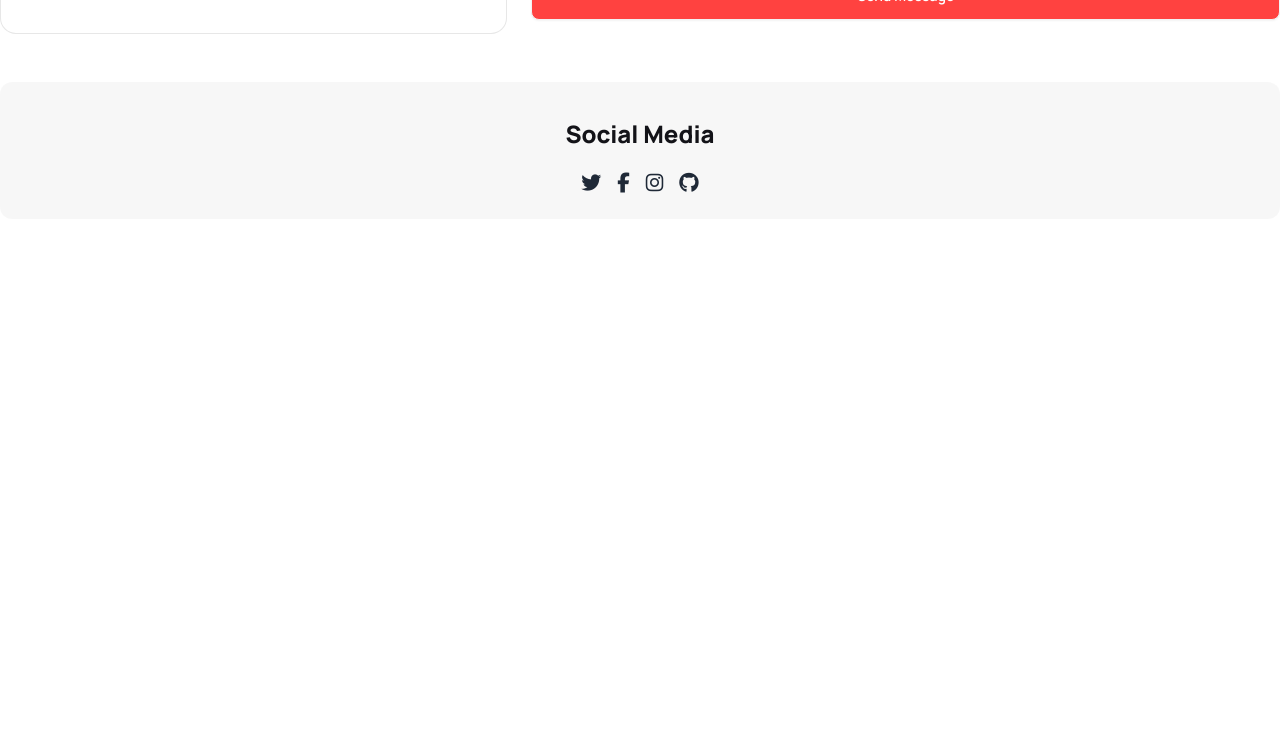
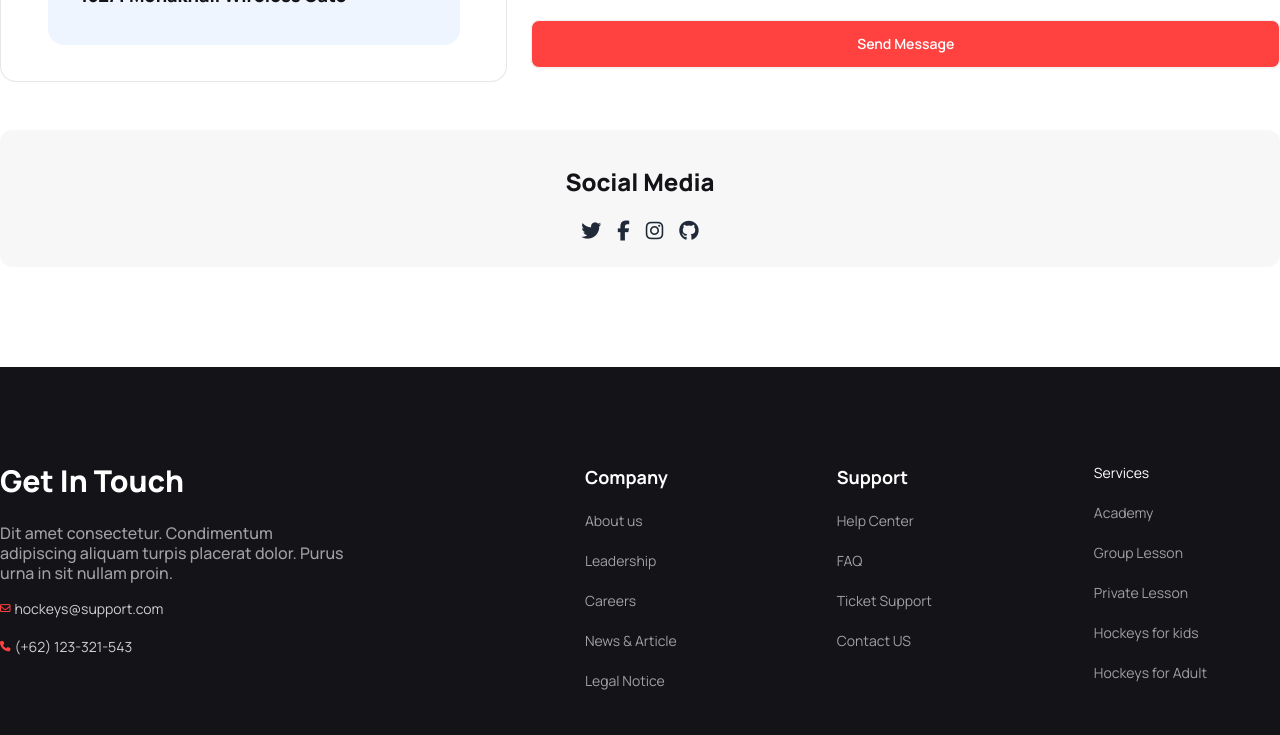
Before and after one commit to jahidrony037/hockeys-solution, a plain HTML site: page index.html in a window 1280 px wide. Shown: the part 4860-5595 px from the top of the page. Before the commit the page ends 5079 px from the top, so only its background shows below. Drawn offline with nearby package versions, Linux system fonts and the light colour scheme.

Commit message:
footer section done

```diff
--- a/index.html
+++ b/index.html
@@ -704,7 +704,7 @@
           </p>
         </div>
 
-        <div class="flex flex-col md:flex-row gap-6">
+        <div class="flex flex-col md:flex-row gap-6 md:mt-12 mt-6">
           <div class="md:w-[40%]">
             <div
               class="p-6 lg:p-9 bg-[#FFF] border-[1px] border-[#1313181A] rounded-2xl flex flex-col items-center gap-6"
@@ -852,6 +852,61 @@
         </div>
       </section>
     </main>
-    <footer></footer>
+    <footer class="bg-[#131318] lg:mt-[100px] md:mt-[80px] mt-10">
+      <section
+        class="container mx-auto footer text-base-content pt-10 md:pt-24 pb-11"
+      >
+        <aside class="flex flex-col md:items-start items-center">
+          <h3 class="text-[#FFFFFF] font-extrabold text-3xl">Get In Touch</h3>
+          <p
+            class="lg:max-w-[350px] lg:text-[16px] text-sm text-[#FFFFFF99] font-medium text-center lg:text-left mt-4"
+          >
+            Dit amet consectetur. Condimentum adipiscing aliquam turpis placerat
+            dolor. Purus urna in sit nullam proin.
+          </p>
+          <div class="space-y-[18px] mt-2 text-[#FFFFFFCC]">
+            <p>
+              <i
+                class="fa-regular fa-envelope fa-xs pr-1"
+                style="color: #ff4240"
+              ></i
+              >hockeys@support.com
+            </p>
+            <p>
+              <i class="fa-solid fa-phone fa-xs pr-1" style="color: #ff4240"></i
+              >(+62) 123-321-543
+            </p>
+          </div>
+        </aside>
+        <div class="flex gap-10 justify-around md:gap-40 mx-auto">
+          <nav class="flex flex-col items-center md:items-start gap-5">
+            <header class="text-[#FFFFFF] text-lg font-bold">Company</header>
+            <a class="link link-hover text-[#FFFFFF99]">About us</a>
+            <a class="link link-hover text-[#FFFFFF99]">Leadership</a>
+            <a class="link link-hover text-[#FFFFFF99]">Careers</a>
+            <a class="link link-hover text-[#FFFFFF99]">News & Article</a>
+            <a class="link link-hover text-[#FFFFFF99]">Legal Notice</a>
+          </nav>
+          <nav class="flex flex-col items-center md:items-start gap-5">
+            <header class="text-[#FFFFFF] text-lg font-bold">Support</header>
+            <a class="link link-hover text-[#FFFFFF99]">Help Center</a>
+            <a class="link link-hover text-[#FFFFFF99]">FAQ</a>
+            <a class="link link-hover text-[#FFFFFF99]">Ticket Support</a>
+            <a class="link link-hover text-[#FFFFFF99]">Contact US</a>
+          </nav>
+        </div>
+
+        <nav
+          class="text-[#FFFFFF99] flex flex-col md:items-start items-center mx-auto gap-5"
+        >
+          <header class="text-[#FFFFFF]">Services</header>
+          <a class="link link-hover">Academy</a>
+          <a class="link link-hover">Group Lesson</a>
+          <a class="link link-hover">Private Lesson</a>
+          <a class="link link-hover">Hockeys for kids</a>
+          <a class="link link-hover">Hockeys for Adult</a>
+        </nav>
+      </section>
+    </footer>
   </body>
 </html>
```
